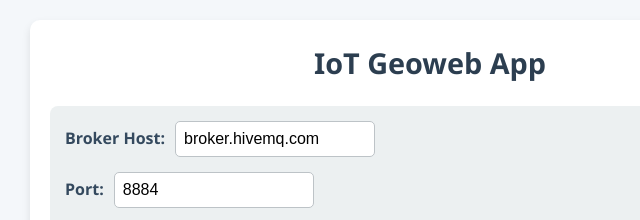
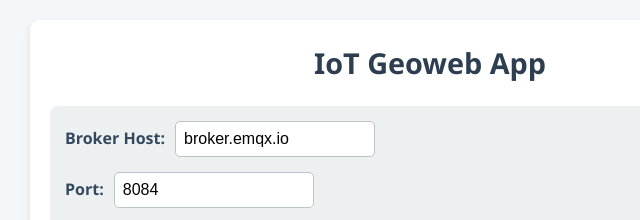
Before and after one commit to SherryChalotra03/ENGO651_Lab5, a plain HTML site: page index.html in a window 1280 px wide. Shown: the top 220 px of the page, 210-850 px from the left. Drawn offline with nearby package versions, Linux system fonts and the light colour scheme.

Commit message:
changed broker

```diff
--- a/index.html
+++ b/index.html
@@ -14,12 +14,12 @@
             <div class="input-group">
                 <label for="host">Broker Host:</label>
              <!--   <input type="text" id="host" value="test.mosquitto.org">-->
-                <input type="text" id="host" value="broker.hivemq.com">
+                <input type="text" id="host" value="broker.emqx.io">
 
             </div>
             <div class="input-group">
                 <label for="port">Port:</label>
-                <input type="number" id="port" value="8884"> <!--default port value-->
+                <input type="number" id="port" value="8084"> <!--default port value-->
             </div>
             <div class="button-group">
                 <button id="startBtn">Start</button>
```
